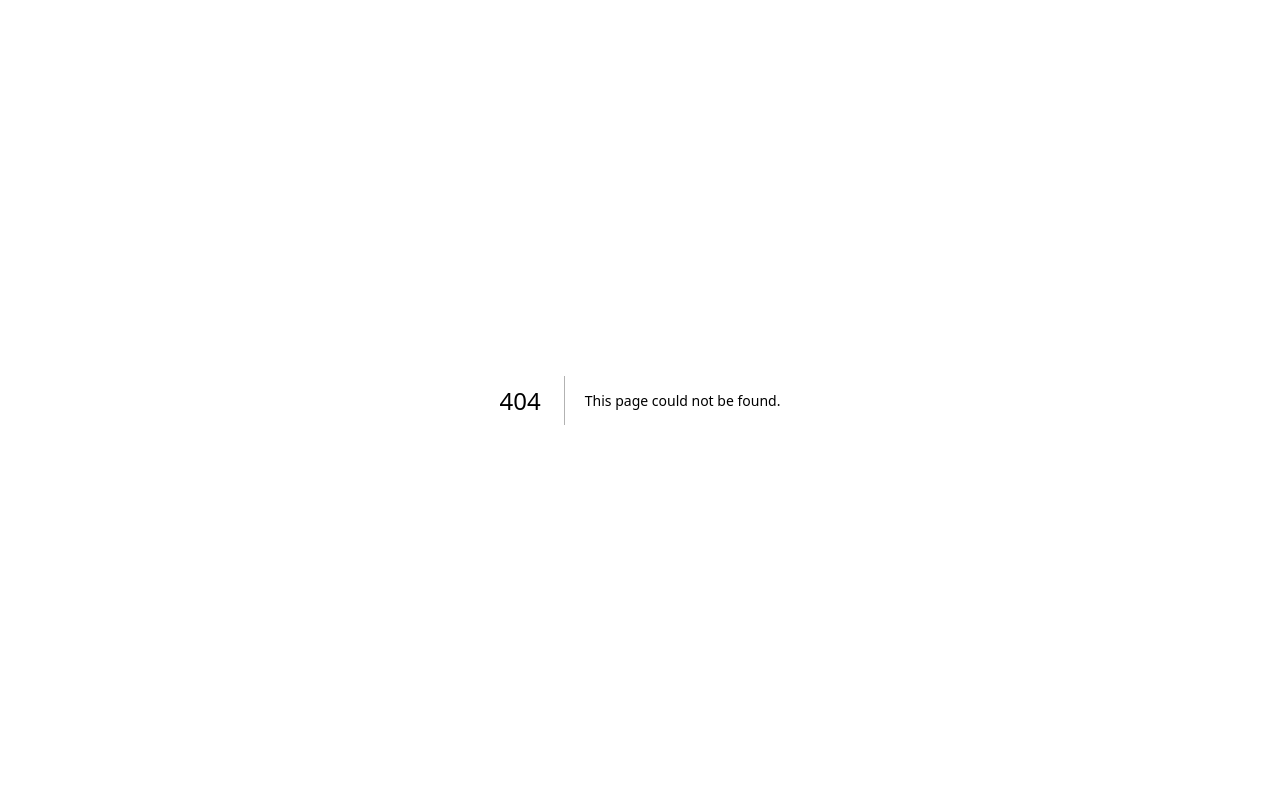
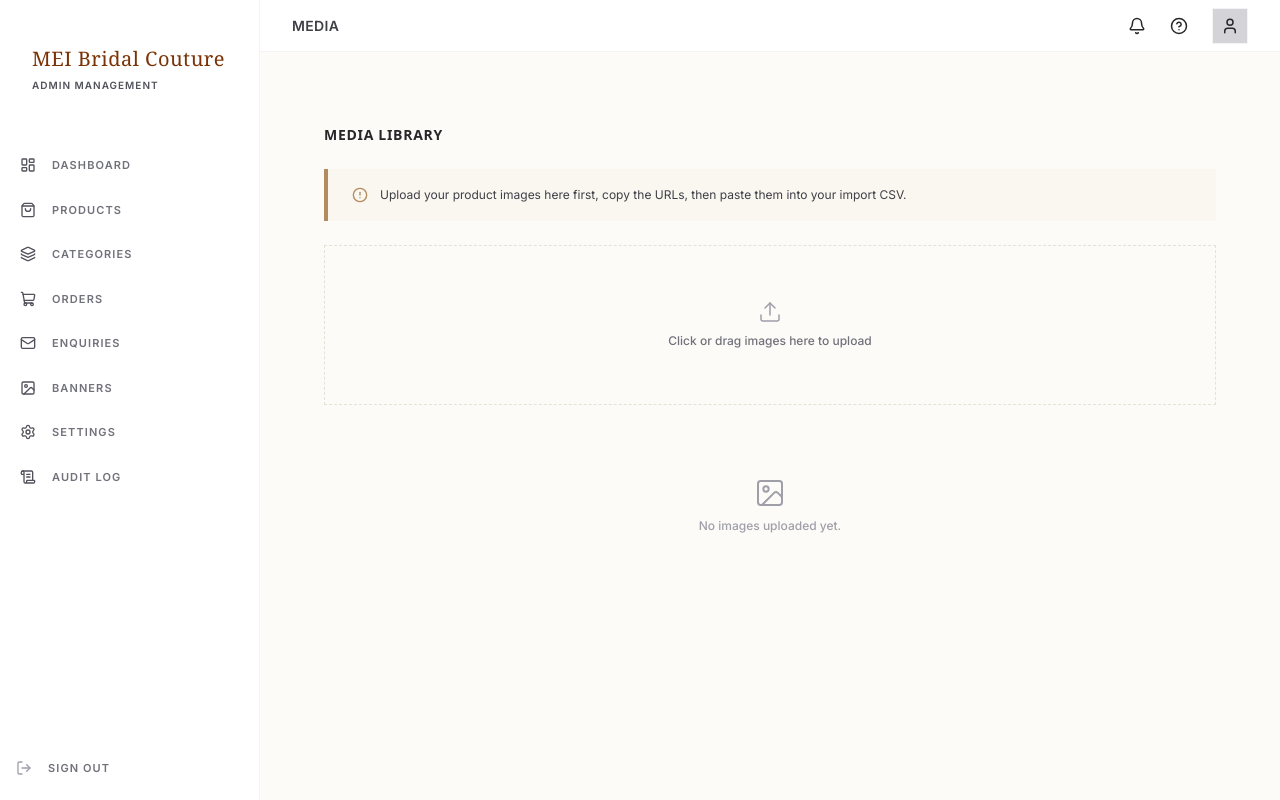
Before and after one commit to wnr-group/mei-admin, a Next.js app: page /media in a window 1280 px wide. Before the commit this address had no page. Built offline with nearby package versions, Linux system fonts and the light colour scheme.

Commit message:
Add media library page with drag and drop

```diff
--- /dev/null
+++ b/app/(app)/media/page.tsx
@@ -0,0 +1,213 @@
+'use client'
+
+import { useState, useCallback } from 'react'
+import { Upload, Copy, Check, X, Loader2, AlertCircle, ImageIcon } from 'lucide-react'
+import { uploadImportImage } from '@/services/media'
+import { getErrorMessage } from '@/lib/errors'
+
+type UploadStatus = 'pending' | 'uploading' | 'done' | 'error'
+
+interface MediaItem {
+  id: string
+  file: File
+  previewUrl: string
+  status: UploadStatus
+  publicUrl?: string
+  errorMessage?: string
+}
+
+export default function MediaLibraryPage() {
+  const [items, setItems] = useState<MediaItem[]>([])
+  const [isDragging, setIsDragging] = useState(false)
+  const [copiedId, setCopiedId] = useState<string | null>(null)
+
+  const addFiles = useCallback((files: File[]) => {
+    const newItems: MediaItem[] = files.map((file) => ({
+      id: `${Date.now()}-${Math.random().toString(36).slice(2)}`,
+      file,
+      previewUrl: URL.createObjectURL(file),
+      status: 'pending',
+    }))
+
+    setItems((prev) => [...prev, ...newItems])
+
+    // Kick off each upload independently — one failing must not block the rest.
+    newItems.forEach((item) => {
+      setItems((prev) =>
+        prev.map((i) => (i.id === item.id ? { ...i, status: 'uploading' } : i))
+      )
+
+      uploadImportImage(item.file)
+        .then((result) => {
+          setItems((prev) =>
+            prev.map((i) =>
+              i.id === item.id ? { ...i, status: 'done', publicUrl: result.publicUrl } : i
+            )
+          )
+        })
+        .catch((err) => {
+          setItems((prev) =>
+            prev.map((i) =>
+              i.id === item.id
+                ? { ...i, status: 'error', errorMessage: getErrorMessage(err) }
+                : i
+            )
+          )
+        })
+    })
+  }, [])
+
+  const handleDragOver = (e: React.DragEvent) => {
+    e.preventDefault()
+    setIsDragging(true)
+  }
+
+  const handleDragLeave = () => setIsDragging(false)
+
+  const handleDrop = (e: React.DragEvent) => {
+    e.preventDefault()
+    setIsDragging(false)
+    if (e.dataTransfer.files) {
+      addFiles(Array.from(e.dataTransfer.files))
+    }
+  }
+
+  const handleFileChange = (e: React.ChangeEvent<HTMLInputElement>) => {
+    if (e.target.files) {
+      addFiles(Array.from(e.target.files))
+    }
+  }
+
+  const triggerFileInput = () => {
+    document.getElementById('media-file-input')?.click()
+  }
+
+  const handleCopy = async (item: MediaItem) => {
+    if (!item.publicUrl) return
+    await navigator.clipboard.writeText(item.publicUrl)
+    setCopiedId(item.id)
+    setTimeout(() => setCopiedId(null), 1500)
+  }
+
+  const handleRemove = (id: string) => {
+    setItems((prev) => prev.filter((i) => i.id !== id))
+  }
+
+  return (
+    <div className="space-y-6 px-8 pt-10 font-inter relative animate-fade-in">
+
+      {/* Header */}
+      <div className="flex items-center justify-between">
+        <h3 className="text-[14px] font-bold tracking-wider text-zinc-800 uppercase font-sans">
+          Media Library
+        </h3>
+      </div>
+
+      {/* Workflow callout */}
+      <div className="bg-[#FAF6F0] border-l-4 border-[#B38B5D] px-6 py-4 flex items-start gap-3">
+        <AlertCircle className="w-4 h-4 text-[#B38B5D] mt-0.5 shrink-0" />
+        <p className="text-[12px] text-zinc-700 leading-relaxed">
+          Upload your product images here first, copy the URLs, then paste them into your import CSV.
+        </p>
+      </div>
+
+      {/* Upload Drop Zone */}
+      <div
+        onDragOver={handleDragOver}
+        onDragLeave={handleDragLeave}
+        onDrop={handleDrop}
+        onClick={triggerFileInput}
+        className={`border border-dashed p-10 text-center cursor-pointer transition-colors duration-200 flex flex-col items-center justify-center min-h-[160px] bg-[#FAF8F5]/30 ${
+          isDragging
+            ? 'border-[#B38B5D] bg-[#FAF8F5]/50'
+            : 'border-[#E8E0D5] hover:border-[#B38B5D] hover:bg-[#FAF8F5]/10'
+        }`}
+      >
+        <input
+          type="file"
+          id="media-file-input"
+          multiple
+          accept="image/*"
+          onChange={handleFileChange}
+          className="hidden"
+        />
+        <Upload className="w-6 h-6 stroke-[1.5] text-zinc-400 mb-2" />
+        <p className="text-[12px] text-zinc-500 font-medium">
+          Click or drag images here to upload
+        </p>
+      </div>
+
+      {/* Uploaded Images Grid */}
+      {items.length > 0 && (
+        <div className="bg-white border border-[#E8E0D5] shadow-xs p-6">
+          <div className="grid grid-cols-2 sm:grid-cols-3 md:grid-cols-4 lg:grid-cols-6 gap-4">
+            {items.map((item) => (
+              <div
+                key={item.id}
+                className="relative border border-[#E8E0D5] bg-[#F5F5F5] aspect-square flex flex-col overflow-hidden group"
+              >
+                <img
+                  src={item.previewUrl}
+                  alt={item.file.name}
+                  className="w-full h-full object-cover"
+                />
+
+                {/* Remove button */}
+                <button
+                  type="button"
+                  onClick={() => handleRemove(item.id)}
+                  className="absolute right-1 top-1 bg-black/60 hover:bg-black text-white rounded-full p-0.5 transition-colors cursor-pointer opacity-0 group-hover:opacity-100"
+                >
+                  <X className="w-3 h-3" />
+                </button>
+
+                {/* Status overlay */}
+                {item.status === 'uploading' && (
+                  <div className="absolute inset-0 bg-black/40 flex items-center justify-center">
+                    <Loader2 className="w-5 h-5 text-white animate-spin" />
+                  </div>
+                )}
+
+                {item.status === 'error' && (
+                  <div className="absolute inset-0 bg-red-900/70 flex flex-col items-center justify-center p-2 text-center">
+                    <AlertCircle className="w-4 h-4 text-white mb-1" />
+                    <span className="text-[8px] text-white leading-tight">
+                      {item.errorMessage ?? 'Upload failed'}
+                    </span>
+                  </div>
+                )}
+
+                {/* Copy URL button — only when done */}
+                {item.status === 'done' && (
+                  <button
+                    type="button"
+                    onClick={() => handleCopy(item)}
+                    className="absolute bottom-0 inset-x-0 bg-black/70 hover:bg-black text-white text-[9px] font-bold tracking-wider uppercase py-1.5 flex items-center justify-center gap-1 transition-colors cursor-pointer"
+                  >
+                    {copiedId === item.id ? (
+                      <>
+                        <Check className="w-3 h-3" /> Copied
+                      </>
+                    ) : (
+                      <>
+                        <Copy className="w-3 h-3" /> Copy URL
+                      </>
+                    )}
+                  </button>
+                )}
+              </div>
+            ))}
+          </div>
+        </div>
+      )}
+
+      {items.length === 0 && (
+        <div className="flex flex-col items-center justify-center py-12 text-zinc-400 gap-2">
+          <ImageIcon className="w-8 h-8 stroke-[1.5]" />
+          <p className="text-[12px] font-medium">No images uploaded yet.</p>
+        </div>
+      )}
+
+    </div>
+  )
+}
```
